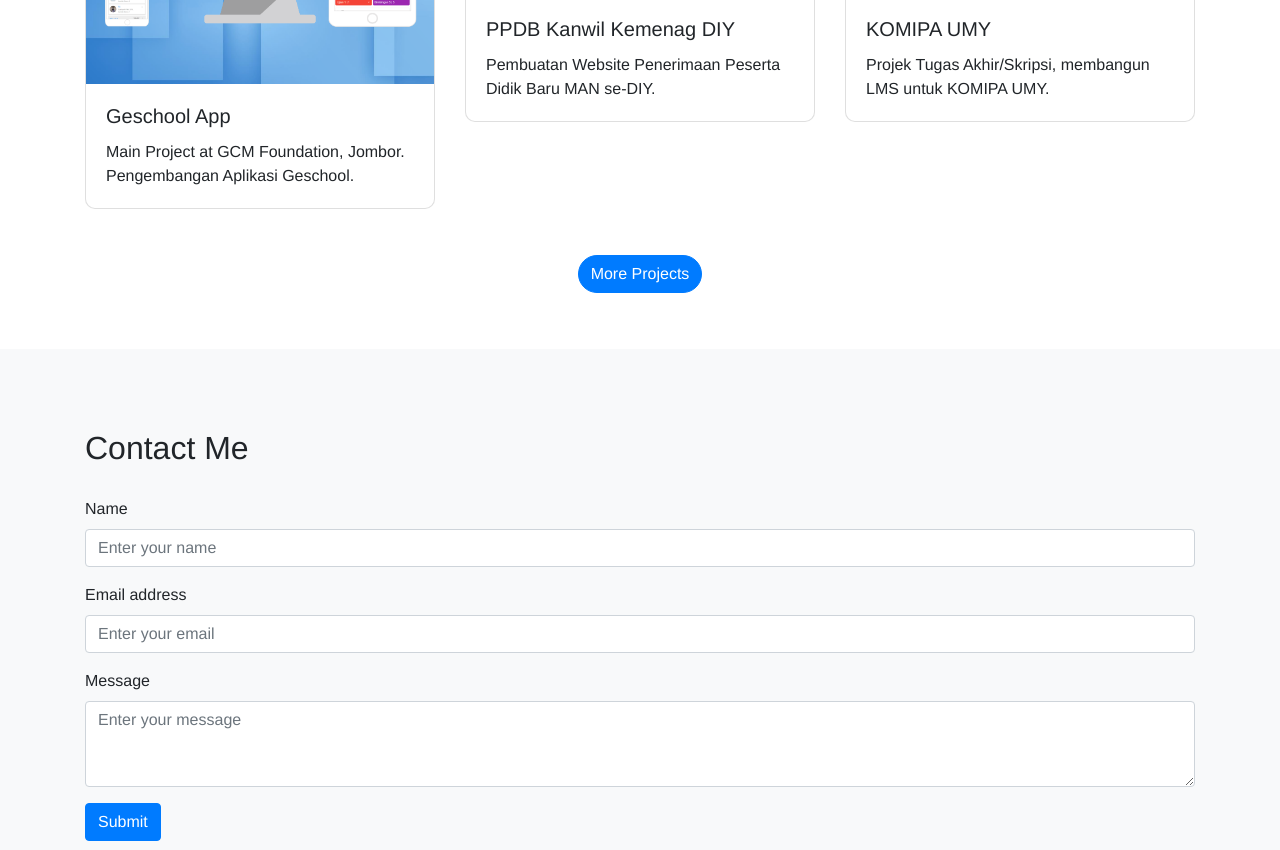
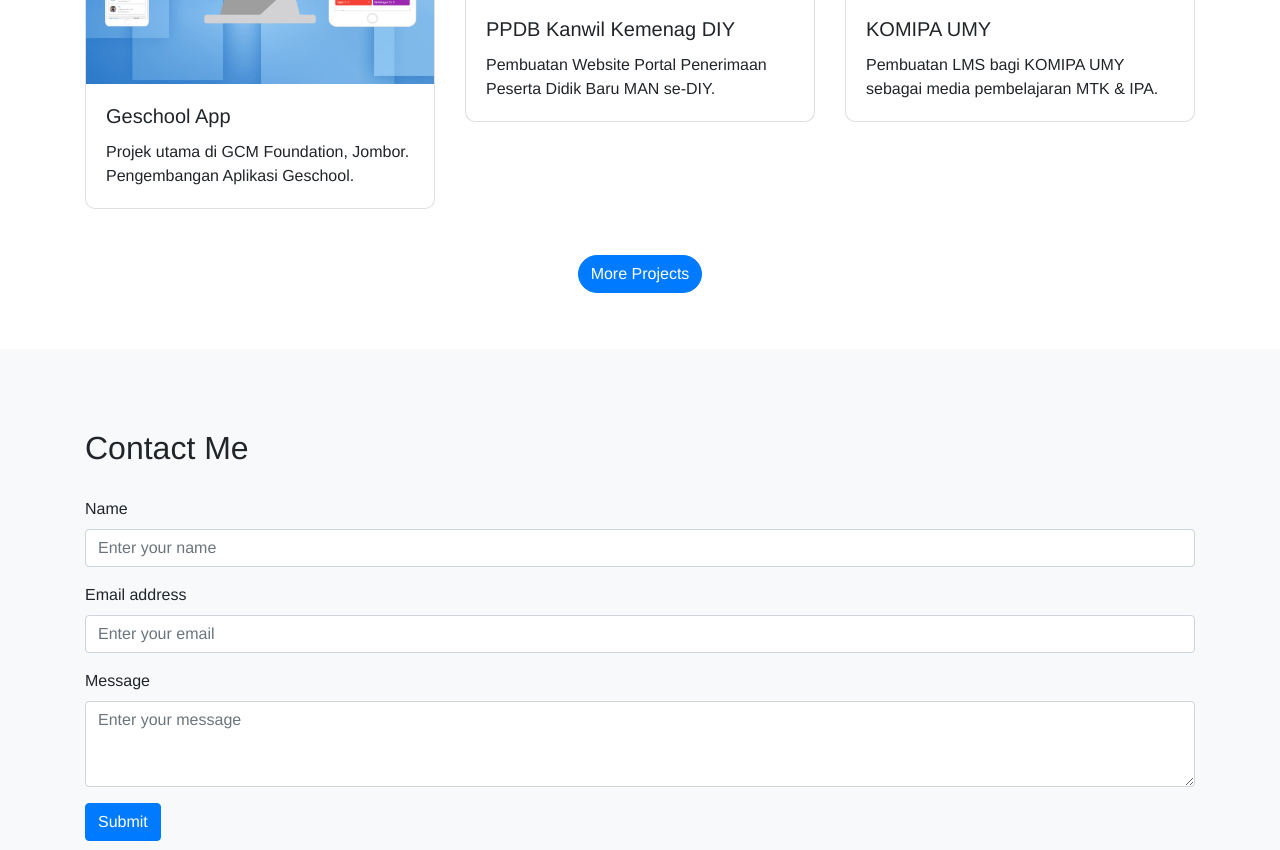
Before and after one commit to Tsaqif-Aushaf-Farodis/Tsaqif-Aushaf-Farodis.github.io, a plain HTML site: page index.html in a window 1280 px wide. Shown: the part 1798-2648 px from the top of the page. Drawn offline with nearby package versions, Linux system fonts and the light colour scheme.

Commit message:
update deskripsi projek 2

```diff
--- a/index.html
+++ b/index.html
@@ -204,7 +204,7 @@
                         </div>
                         <div class="card-body">
                             <h5 class="card-title">Geschool App</h5>
-                            <p class="card-text">Main Project at GCM Foundation, Jombor. Pengembangan Aplikasi Geschool.</p>
+                            <p class="card-text">Projek utama di GCM Foundation, Jombor. Pengembangan Aplikasi Geschool.</p>
                         </div>
                     </div>
                 </div>
@@ -228,7 +228,7 @@
                         </div>
                         <div class="card-body">
                             <h5 class="card-title">PPDB Kanwil Kemenag DIY </h5>
-                            <p class="card-text">Pembuatan Website Penerimaan Peserta Didik Baru MAN se-DIY.</p>
+                            <p class="card-text">Pembuatan Website Portal Penerimaan Peserta Didik Baru MAN se-DIY.</p>
                         </div>
                     </div>
                 </div>
@@ -260,7 +260,7 @@
                         </div>
                         <div class="card-body">
                             <h5 class="card-title">KOMIPA UMY</h5>
-                            <p class="card-text">Projek Tugas Akhir/Skripsi, membangun LMS untuk KOMIPA UMY.</p>
+                            <p class="card-text">Pembuatan LMS bagi KOMIPA UMY sebagai media pembelajaran MTK & IPA.</p>
                         </div>
                     </div>
                 </div>
```
Also changed, not shown: project.html (+3 -3 lines).
